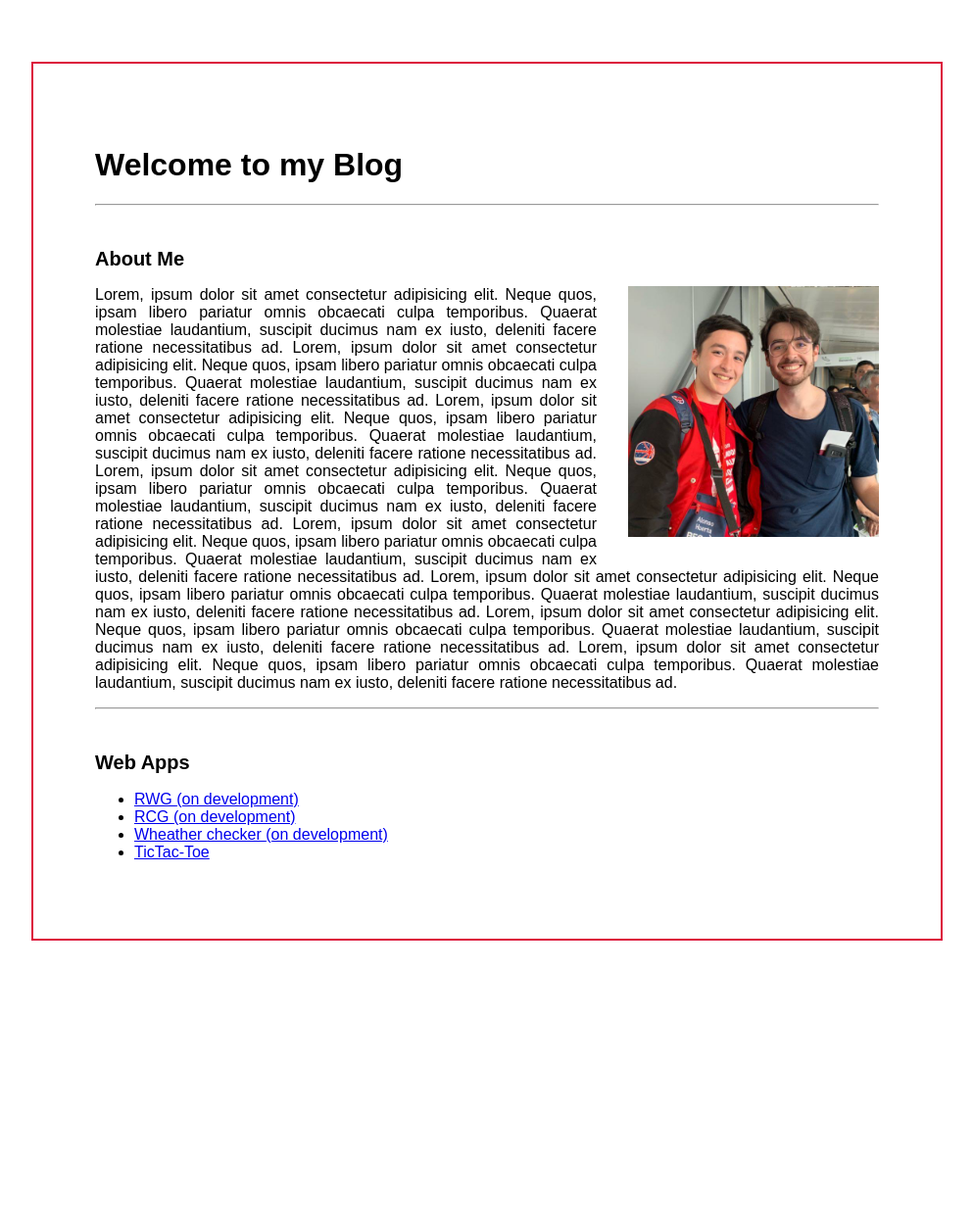
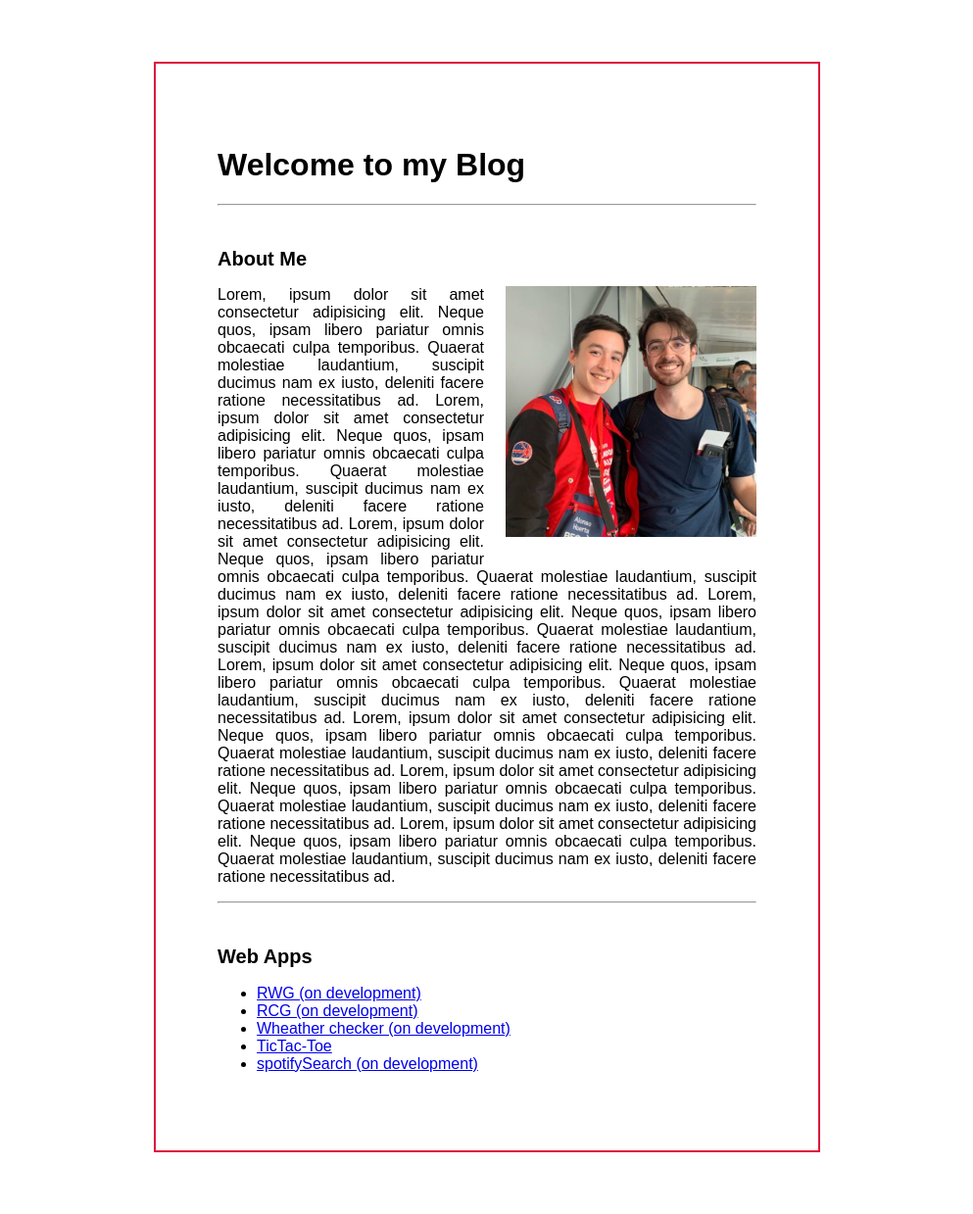
Before and after one commit to alonso284/alonso.com.mx, a Flask app: page / in a window 1280 px wide. Shown: the whole page at 98% size, without its empty margins (143-1136 px from the left). Before the commit the page ends 960 px from the top, so only its background shows below. Run offline with Flask 2, Linux system fonts and the light colour scheme.

Commit message:
spotifySearch

```diff
--- a/app.py
+++ b/app.py
@@ -3,9 +3,10 @@ import json
 import random
 import requests
 import os
+import base64
 
-# from dotenv import load_dotenv
-# load_dotenv()  # take environment variables from .env.
+from dotenv import load_dotenv
+load_dotenv()  # take environment variables from .env.
 
 app = Flask(__name__)
 
@@ -71,9 +72,36 @@ def WeatherLocation(location):
 def TicTacToe():
     return render_template('TicTac-Toe/TicTac-Toe.html')
 
-# Microsoft Azure Vision
+
+# spotifySearch
+@app.route('/spotifySearch', methods=['GET'])
+def spotifySearch():
+    # clientID = os.getenv("spotifyIDclient")
+    # clientSECRET = os.getenv(("spotifySECRETclient"))
+
+    # basic = clientID + ":" + clientSECRET
+    # basic_bytes = basic.encode('ascii')
+    # base_bytes = base64.b64encode(basic_bytes)
+    # base = base_bytes.decode('ascii')
+
+    # headers = {'Authorization': "Basic " + base,
+    #            'Content-Type': 'application/x-www-form-urlencoded'}
+    # body = {'grant_type': 'client_credentials'}
+
+    # r = requests.post(
+    #     'https://accounts.spotify.com/api/token', headers=headers, data=body)
+    # print(r.text)
+
+    # authKey = json.loads(r.text)['access_token']
+    # return render_template('spotifySearch/spotifySearch.html', authKey=authKey)
+
+    IDs = ["0XGoStPNhm6ak2wpaeANue",
+           "3QpSL2PDMh2Nvo21IrODkb", "2V1aCYKF6MzdDuyxToaHmO"]
+
+    return render_template('spotifySearch/spotifySearch.html', IDs=IDs)
 
 
+# Microsoft Azure Vision
 @app.route('/Azure', methods=['GET'])
 def MicrosoftAzure():
     return "online"
--- /dev/null
+++ b/static/css/spotifySearch/spotifySearch.css
@@ -0,0 +1,3 @@
+/* body {
+    background-image: url('../../img/concert.jpg');
+} */
--- a/static/css/style.css
+++ b/static/css/style.css
@@ -5,7 +5,7 @@ body{
 
 div#main {
     border: 2px solid crimson;
-    max-width: 800px;
+    max-width: 550px;
     min-width: 250px;
     margin: auto;
     margin-top: 5%;
--- a/templates/index.html
+++ b/templates/index.html
@@ -46,6 +46,7 @@
                 <li> <a href="/RandomColorGenerator">RCG (on development)</a> </li>
                 <li> <a href="/Weather">Wheather checker (on development)</a></li>
                 <li> <a href="/TicTac-Toe">TicTac-Toe</a></li>
+                <li> <a href="/spotifySearch">spotifySearch (on development)</a></li>
             </ul>
         </div>
     </div>
```
Also changed, not shown: templates/spotifySearch/spotifySearch.html (added, +22 -0 lines), static/img/concert.jpg (added), static/script/spotifySearch/spotifySearch.js (added), 1 other file.
